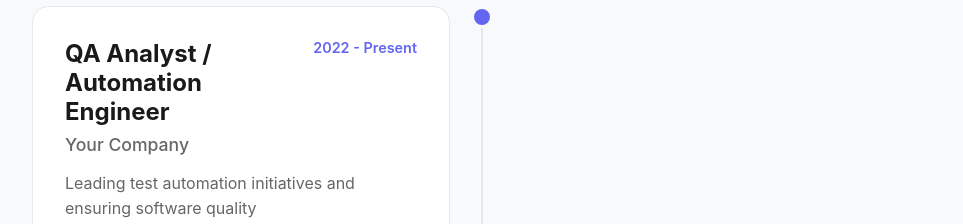
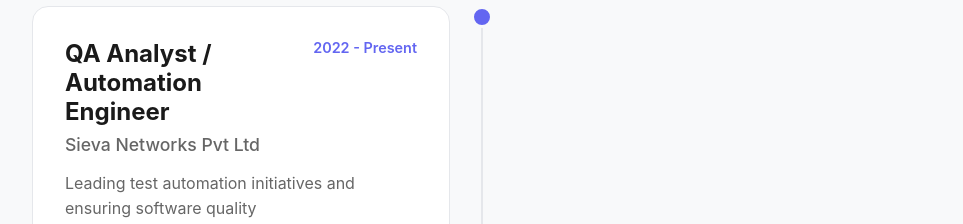
Before and after one commit to debjyotidas/My-Portfolio, a React (Vite) app: page / in a window 1280 px wide. Shown: the part 7020-7244 px from the top of the page, without its empty margins (158-1121 px from the left). Built offline with nearby package versions, Linux system fonts and the light colour scheme.

Commit message:
Update company name to Sieva Networks Pvt Ltd

```diff
--- a/src/data/portfolioData.js
+++ b/src/data/portfolioData.js
@@ -157,7 +157,7 @@ export const projects = {
 export const experience = [
   {
     role: "QA Analyst / Automation Engineer",
-    company: "Your Company", // Update with your company
+    company: "Sieva Networks Pvt Ltd",
     period: "2022 - Present", // Update with your period
     description: "Leading test automation initiatives and ensuring software quality",
     responsibilities: [
```
